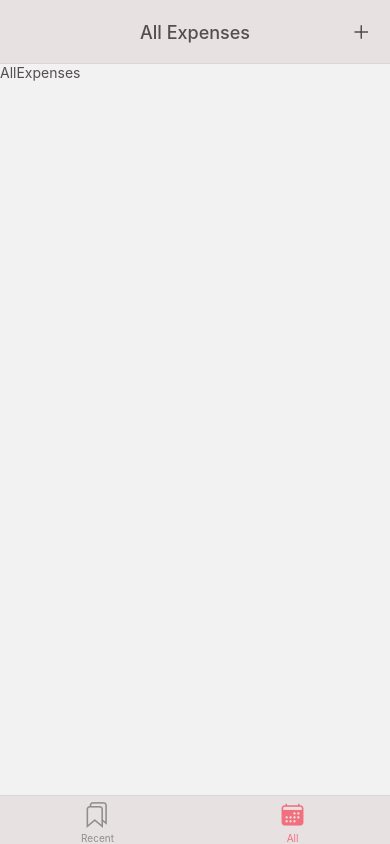
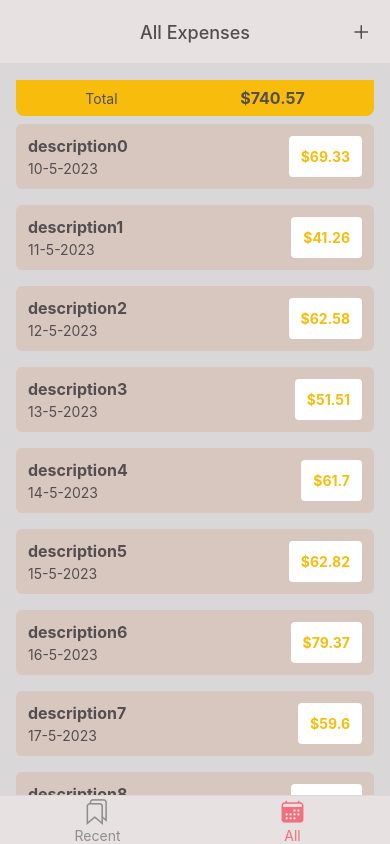
Before and after one commit to midnight85/expenses_app_rn, a React Native app: screen /AllExpenses in a window 390 px wide. Built offline with nearby package versions, Linux system fonts and the light colour scheme.

Commit message:
set up all & recent screens, add temp data

```diff
--- a/App.js
+++ b/App.js
@@ -29,6 +29,9 @@ function ExpensesOverview() {
         headerTitleAlign: 'center',
         tabBarStyle: {
           backgroundColor: GlobalStyles.colors.primary100,
+        },
+        tabBarLabelStyle: {
+          fontSize: 14,
         },
         tabBarActiveTintColor: GlobalStyles.colors.btnColor,
         headerRight: ({tintColor}) => (
--- /dev/null
+++ b/components/ExpensesOutput/ExpensesItem.js
@@ -0,0 +1,66 @@
+import React, {useState} from 'react';
+
+import {Pressable, StyleSheet, Text, View} from 'react-native';
+import {GlobalStyles} from '../../constants/styles';
+import {useNavigation, useRoute} from '@react-navigation/native';
+
+const ExpenseItem = ({id, description, date, amount}) => {
+  const rout = useRoute();
+  const navigation = useNavigation();
+
+  function itemPressHandler() {
+    navigation.navigate('ManageExpense', {id});
+  }
+
+  return (
+    <Pressable
+      onPress={itemPressHandler}
+      style={({pressed}) => pressed && styles.pressed}>
+      <View style={styles.container}>
+        <View>
+          <Text style={[styles.text, styles.description]}>{description}</Text>
+          <Text style={styles.text}>{`${date.getDate()}-${
+            date.getMonth() + 1
+          }-${date.getFullYear()}`}</Text>
+        </View>
+        <View style={styles.amountContainer}>
+          <Text style={styles.amount}>${amount}</Text>
+        </View>
+      </View>
+    </Pressable>
+  );
+};
+const styles = StyleSheet.create({
+  container: {
+    borderRadius: 6,
+    padding: 12,
+    marginVertical: 8,
+    backgroundColor: GlobalStyles.colors.primary300,
+    flexDirection: 'row',
+    justifyContent: 'space-between',
+  },
+  text: {
+    color: GlobalStyles.colors.textColor,
+  },
+  description: {
+    fontSize: 16,
+    marginBottom: 4,
+    fontWeight: 'bold',
+  },
+  amountContainer: {
+    paddingHorizontal: 12,
+    paddingVertical: 4,
+    backgroundColor: 'white',
+    justifyContent: 'center',
+    alignItems: 'center',
+    borderRadius: 4,
+  },
+  amount: {
+    color: GlobalStyles.colors.accent,
+    fontWeight: 'bold',
+  },
+  pressed: {
+    opacity: 0.75,
+  },
+});
+export default ExpenseItem;
--- /dev/null
+++ b/components/ExpensesOutput/ExpensesList.js
@@ -0,0 +1,34 @@
+import React from 'react';
+
+import {FlatList, StyleSheet, View} from 'react-native';
+import ExpensesItem from './ExpensesItem';
+
+const ExpensesList = ({items}) => {
+  return (
+    <View style={styles.container}>
+      <FlatList
+        data={items}
+        keyExtractor={item => item.id}
+        renderItem={({item}) => (
+          <ExpensesItem
+            id={item.id}
+            description={item.description}
+            amount={item.amount}
+            date={item.date}
+          />
+        )}
+        style={styles.list}
+      />
+    </View>
+  );
+};
+const styles = StyleSheet.create({
+  container: {
+    paddingBottom: 16,
+  },
+  list: {
+    rowGap: 16,
+    columnGap: 16,
+  },
+});
+export default ExpensesList;
--- /dev/null
+++ b/components/ExpensesOutput/ExpensesOutput.js
@@ -0,0 +1,32 @@
+import React from 'react';
+
+import {StyleSheet, View, Text} from 'react-native';
+import ExpensesSummary from './ExpensesSummary';
+import ExpensesList from './ExpensesList';
+import {GlobalStyles} from '../../constants/styles';
+
+const ExpensesOutput = ({periodName, items}) => {
+  if (items.length === 0) {
+    return (
+      <View style={styles.container}>
+        <Text style={{textAlign: 'center', fontSize: 20}}>List empty.</Text>
+      </View>
+    );
+  }
+
+  return (
+    <View style={styles.container}>
+      <ExpensesSummary periodName={periodName} items={items} />
+      <ExpensesList items={items} />
+    </View>
+  );
+};
+const styles = StyleSheet.create({
+  container: {
+    padding: 16,
+    paddingTop: -16,
+    backgroundColor: GlobalStyles.colors.primary200,
+    flex: 1,
+  },
+});
+export default ExpensesOutput;
--- /dev/null
+++ b/components/ExpensesOutput/ExpensesSummary.js
@@ -0,0 +1,38 @@
+import React from 'react';
+
+import {StyleSheet, Text, View} from 'react-native';
+import {GlobalStyles} from '../../constants/styles';
+
+const ExpensesSummary = ({periodName, items}) => {
+  const expensesSum = items.reduce((sum, item) => {
+    return sum + item.amount;
+  }, 0);
+  return (
+    <View style={styles.container}>
+      <Text style={styles.period}>{periodName}</Text>
+      <Text style={styles.sum}>${expensesSum.toFixed(2)}</Text>
+    </View>
+  );
+};
+const styles = StyleSheet.create({
+  container: {
+    padding: 8,
+    backgroundColor: GlobalStyles.colors.accent,
+    borderBottomLeftRadius: 8,
+    borderBottomRightRadius: 8,
+    flexDirection: 'row',
+    justifyContent: 'space-around',
+    alignItems: 'center',
+  },
+  period: {
+    fontSize: 14,
+    color: GlobalStyles.colors.textColor,
+    textTransform: 'capitalize',
+  },
+  sum: {
+    fontSize: 16,
+    fontWeight: 'bold',
+    color: GlobalStyles.colors.textColor,
+  },
+});
+export default ExpensesSummary;
--- /dev/null
+++ b/components/ExpensesOutput/index.js
@@ -0,0 +1,3 @@
+import ExpensesOutput from './ExpensesOutput';
+
+export {ExpensesOutput};
--- a/screens/AllExpenses.js
+++ b/screens/AllExpenses.js
@@ -1,14 +1,20 @@
 import React from 'react';
 
-import {StyleSheet, Text} from 'react-native';
+import {StyleSheet, View} from 'react-native';
+import {ExpensesOutput} from '../components/ExpensesOutput';
+import {DATA} from '../temp_data/data';
 import {GlobalStyles} from '../constants/styles';
 
 const AllExpenses = () => {
-  return <Text style={styles.text}>AllExpenses</Text>;
+  return (
+    <View style={styles.container}>
+      <ExpensesOutput periodName="total" items={DATA} />
+    </View>
+  );
 };
 const styles = StyleSheet.create({
-  text: {
-    color: GlobalStyles.colors.textColor,
+  container: {
+    flex: 1,
   },
 });
 export default AllExpenses;
--- a/screens/RecentExpenses.js
+++ b/screens/RecentExpenses.js
@@ -2,9 +2,19 @@ import React from 'react';
 
 import {StyleSheet, Text} from 'react-native';
 import {GlobalStyles} from '../constants/styles';
+import {DATA} from '../temp_data/data';
+import {ExpensesOutput} from '../components/ExpensesOutput';
 
 const RecentExpenses = () => {
-  return <Text style={styles.text}>RecentExpenses</Text>;
+  const getDateMinusDays = (date, days) => {
+    return new Date(date.getFullYear(), date.getMonth(), date.getDate() - days);
+  };
+  const recentExpenses = DATA.filter(item => {
+    const today = new Date();
+    const sevenDays = getDateMinusDays(today, 12);
+    return item.date >= sevenDays && item.date <= today;
+  });
+  return <ExpensesOutput periodName="Last 12 days" items={recentExpenses} />;
 };
 const styles = StyleSheet.create({
   text: {
--- /dev/null
+++ b/temp_data/data.js
@@ -0,0 +1,184 @@
+// export const DATA = [
+//   {
+//     id: 0,
+//     description: 'description0',
+//     amount: 69.33,
+//     date: '2023-05-10T00:00:00.000Z',
+//   },
+//   {
+//     id: 1,
+//     description: 'description1',
+//     amount: 41.26,
+//     date: '2023-05-11T00:00:00.000Z',
+//   },
+//   {
+//     id: 2,
+//     description: 'description2',
+//     amount: 62.58,
+//     date: '2023-05-12T00:00:00.000Z',
+//   },
+//   {
+//     id: 3,
+//     description: 'description3',
+//     amount: 51.51,
+//     date: '2023-05-13T00:00:00.000Z',
+//   },
+//   {
+//     id: 4,
+//     description: 'description4',
+//     amount: 61.7,
+//     date: '2023-05-14T00:00:00.000Z',
+//   },
+//   {
+//     id: 5,
+//     description: 'description5',
+//     amount: 62.82,
+//     date: '2023-05-15T00:00:00.000Z',
+//   },
+//   {
+//     id: 6,
+//     description: 'description6',
+//     amount: 79.37,
+//     date: '2023-05-16T00:00:00.000Z',
+//   },
+//   {
+//     id: 7,
+//     description: 'description7',
+//     amount: 59.6,
+//     date: '2023-05-17T00:00:00.000Z',
+//   },
+//   {
+//     id: 8,
+//     description: 'description8',
+//     amount: 37.08,
+//     date: '2023-05-18T00:00:00.000Z',
+//   },
+//   {
+//     id: 9,
+//     description: 'description9',
+//     amount: 43.93,
+//     date: '2023-05-19T00:00:00.000Z',
+//   },
+//   {
+//     id: 10,
+//     description: 'description10',
+//     amount: 28.59,
+//     date: '2023-05-19T00:00:00.000Z',
+//   },
+//   {
+//     id: 11,
+//     description: 'description11',
+//     amount: 25.6,
+//     date: '2023-05-19T00:00:00.000Z',
+//   },
+//   {
+//     id: 12,
+//     description: 'description12',
+//     amount: 50.83,
+//     date: '2023-05-19T00:00:00.000Z',
+//   },
+//   {
+//     id: 13,
+//     description: 'description13',
+//     amount: 32.13,
+//     date: '2023-05-19T00:00:00.000Z',
+//   },
+//   {
+//     id: 14,
+//     description: 'description14',
+//     amount: 34.24,
+//     date: '2023-05-19T00:00:00.000Z',
+//   },
+// ];
+export const DATA = [
+  {
+    id: 0,
+    description: 'description0',
+    amount: 69.33,
+    date: new Date('2023-05-10'),
+  },
+  {
+    id: 1,
+    description: 'description1',
+    amount: 41.26,
+    date: new Date('2023-05-11'),
+  },
+  {
+    id: 2,
+    description: 'description2',
+    amount: 62.58,
+    date: new Date('2023-05-12'),
+  },
+  {
+    id: 3,
+    description: 'description3',
+    amount: 51.51,
+    date: new Date('2023-05-13'),
+  },
+  {
+    id: 4,
+    description: 'description4',
+    amount: 61.7,
+    date: new Date('2023-05-14'),
+  },
+  {
+    id: 5,
+    description: 'description5',
+    amount: 62.82,
+    date: new Date('2023-05-15'),
+  },
+  {
+    id: 6,
+    description: 'description6',
+    amount: 79.37,
+    date: new Date('2023-05-16'),
+  },
+  {
+    id: 7,
+    description: 'description7',
+    amount: 59.6,
+    date: new Date('2023-05-17'),
+  },
+  {
+    id: 8,
+    description: 'description8',
+    amount: 37.08,
+    date: new Date('2023-05-18'),
+  },
+  {
+    id: 9,
+    description: 'description9',
+    amount: 43.93,
+    date: new Date('2023-05-19'),
+  },
+  {
+    id: 10,
+    description: 'description10',
+    amount: 28.59,
+    date: new Date('2023-05-19'),
+  },
+  {
+    id: 11,
+    description: 'description11',
+    amount: 25.6,
+    date: new Date('2023-05-19'),
+  },
+  {
+    id: 12,
+    description: 'description12',
+    amount: 50.83,
+    date: new Date('2023-05-19'),
+  },
+  {
+    id: 13,
+    description: 'description13',
+    amount: 32.13,
+    date: new Date('2023-05-19'),
+  },
+  {
+    id: 14,
+    description: 'description14',
+    amount: 34.24,
+    date: new Date('2023-05-19'),
+  },
+];
```
